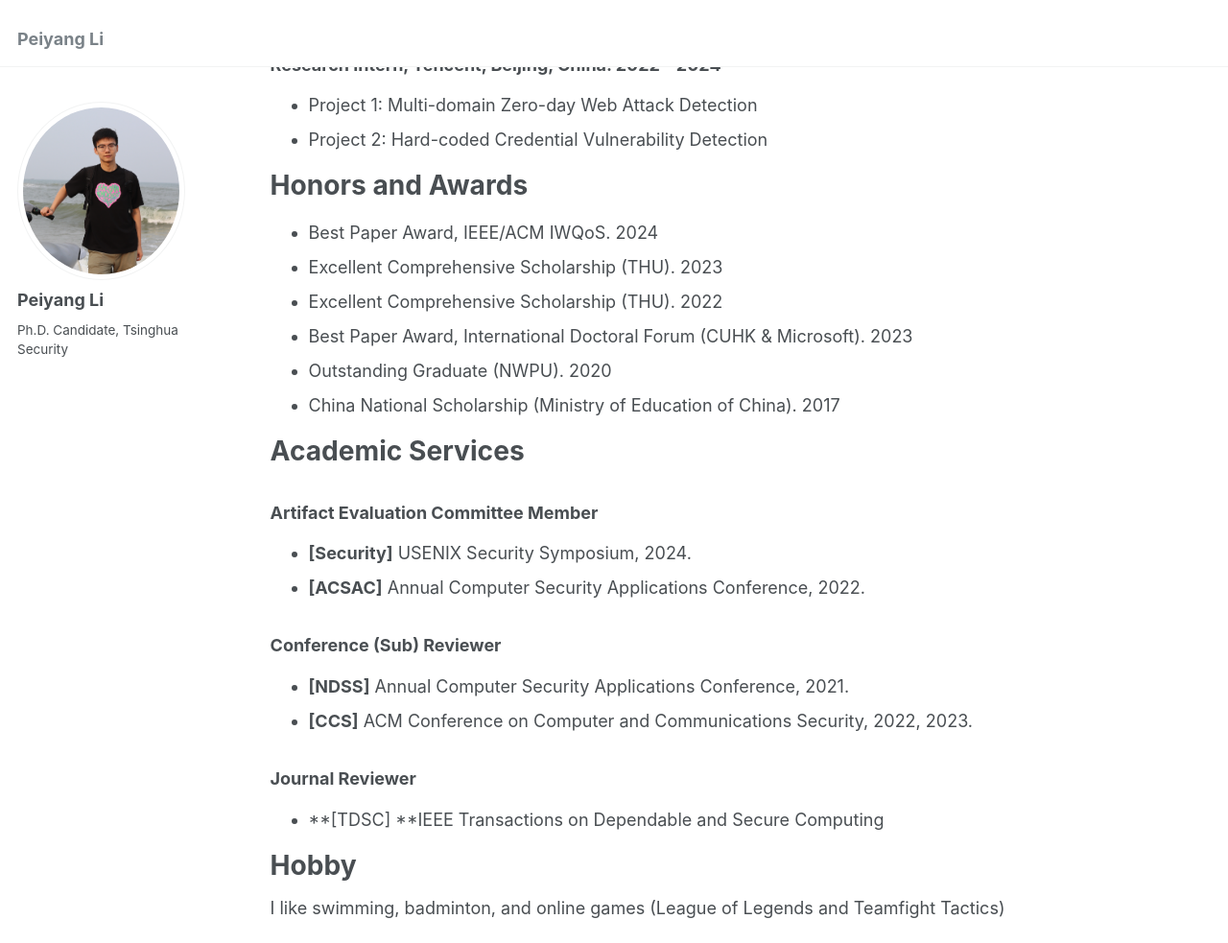
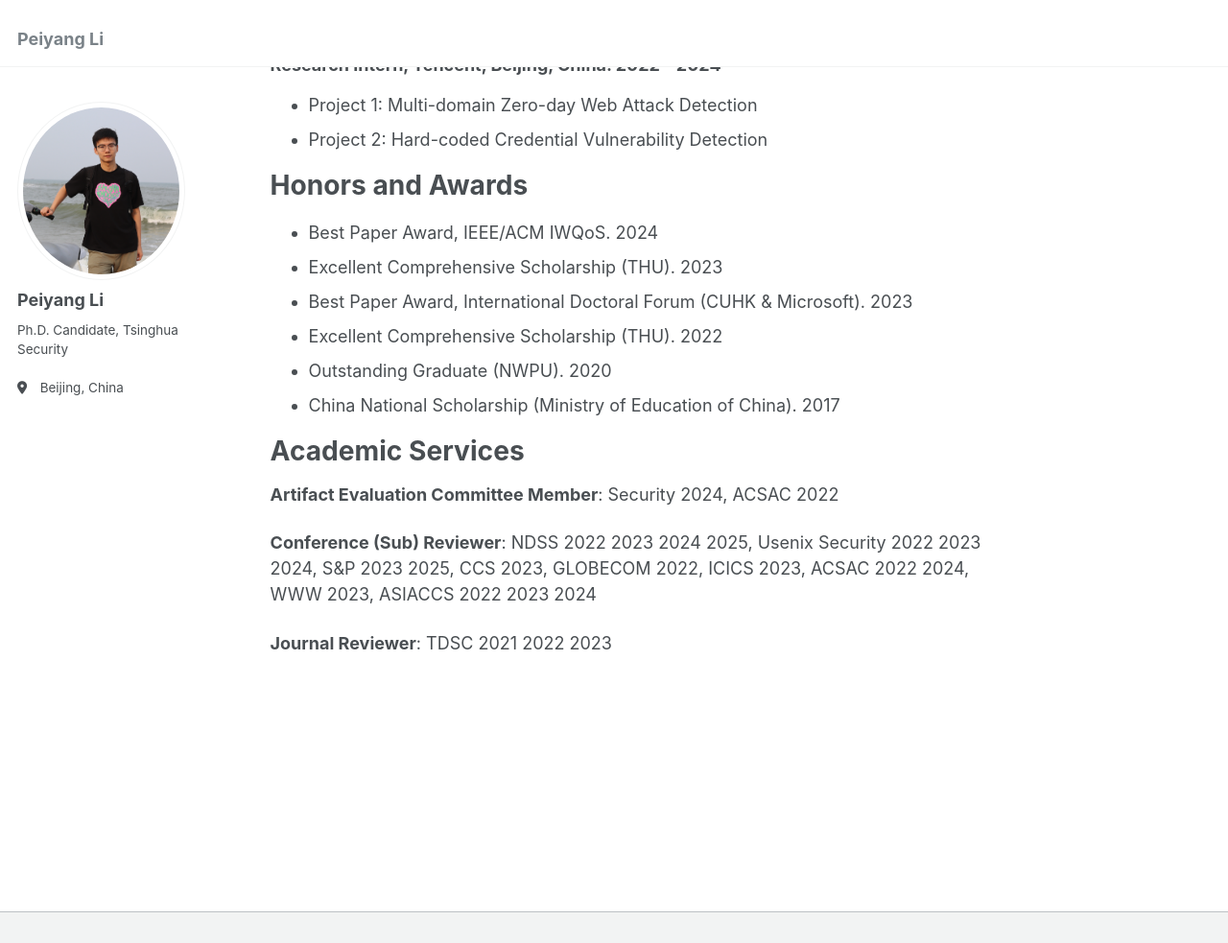
Before and after one commit to peiyangL/peiyangL.github.io, a Jekyll site: the page built from _pages/about.md, in a window 1280 px wide and 1400 px high, scrolled down 758 px, cut to the strip 0-983 px from the top of the window. Shown: the whole strip at 96% size. Built offline with Jekyll 4.4.1, drawn with Linux system fonts in a browser that asks for light colours.

Commit message:
modify review

```diff
--- a/_config.yml
+++ b/_config.yml
@@ -25,7 +25,7 @@ author:
   name             : "Peiyang Li"
   pronouns         : # example: "she/her"
   bio              : "Ph.D. Candidate, Tsinghua Security"
-  # location         : "Earth"
+  location         : "Beijing, China"
   # employer         : "Institute for Network Sciences and Cyberspace, Tsinghua University"
   uri              : # URL
   # email            : "li-py23@mails.tsinghua.edu.cn"
--- a/_pages/about.md
+++ b/_pages/about.md
@@ -30,27 +30,15 @@ I am currently a Ph.D. candidate with the [Institute for Network Sciences and Cy
 
 - Best Paper Award, IEEE/ACM IWQoS. 2024
 - Excellent Comprehensive Scholarship (THU). 2023
+- Best Paper Award, International Doctoral Forum (CUHK & Microsoft). 2023
 - Excellent Comprehensive Scholarship (THU). 2022
-- Best Paper Award, International Doctoral Forum (CUHK & Microsoft). 2023
 - Outstanding Graduate (NWPU). 2020
 - China National Scholarship (Ministry of Education of China). 2017
 
 # Academic Services
 
-### **Artifact Evaluation Committee Member**
+**Artifact Evaluation Committee Member**: Security 2024, ACSAC 2022
 
-- **[Security]** USENIX Security Symposium, 2024.
-- **[ACSAC]** Annual Computer Security Applications Conference, 2022.
+**Conference (Sub) Reviewer**: NDSS 2022 2023 2024 2025, Usenix Security 2022 2023 2024, S&P 2023 2025, CCS 2023, GLOBECOM 2022, ICICS 2023, ACSAC 2022 2024, WWW 2023, ASIACCS 2022 2023 2024
 
-### Conference (Sub) Reviewer
-
-- **[NDSS]** Annual Computer Security Applications Conference, 2021.
-- **[CCS]** ACM Conference on Computer and Communications Security, 2022, 2023.
-
-### Journal Reviewer
-
-- **[TDSC] **IEEE Transactions on Dependable and Secure Computing
-
-# Hobby
-
-I like swimming, badminton, and online games (League of Legends and Teamfight Tactics)
+**Journal Reviewer**: TDSC 2021 2022 2023
```
